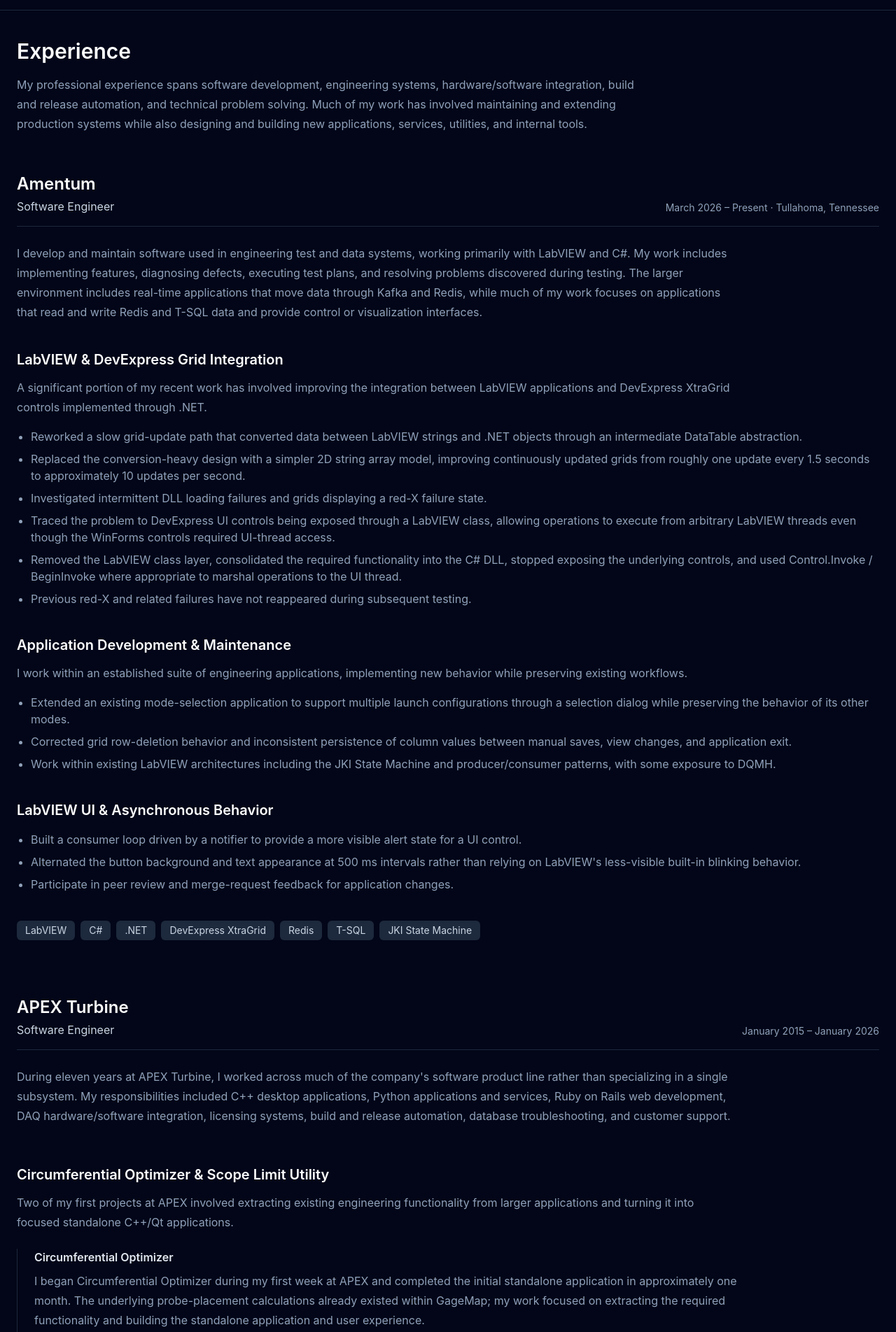
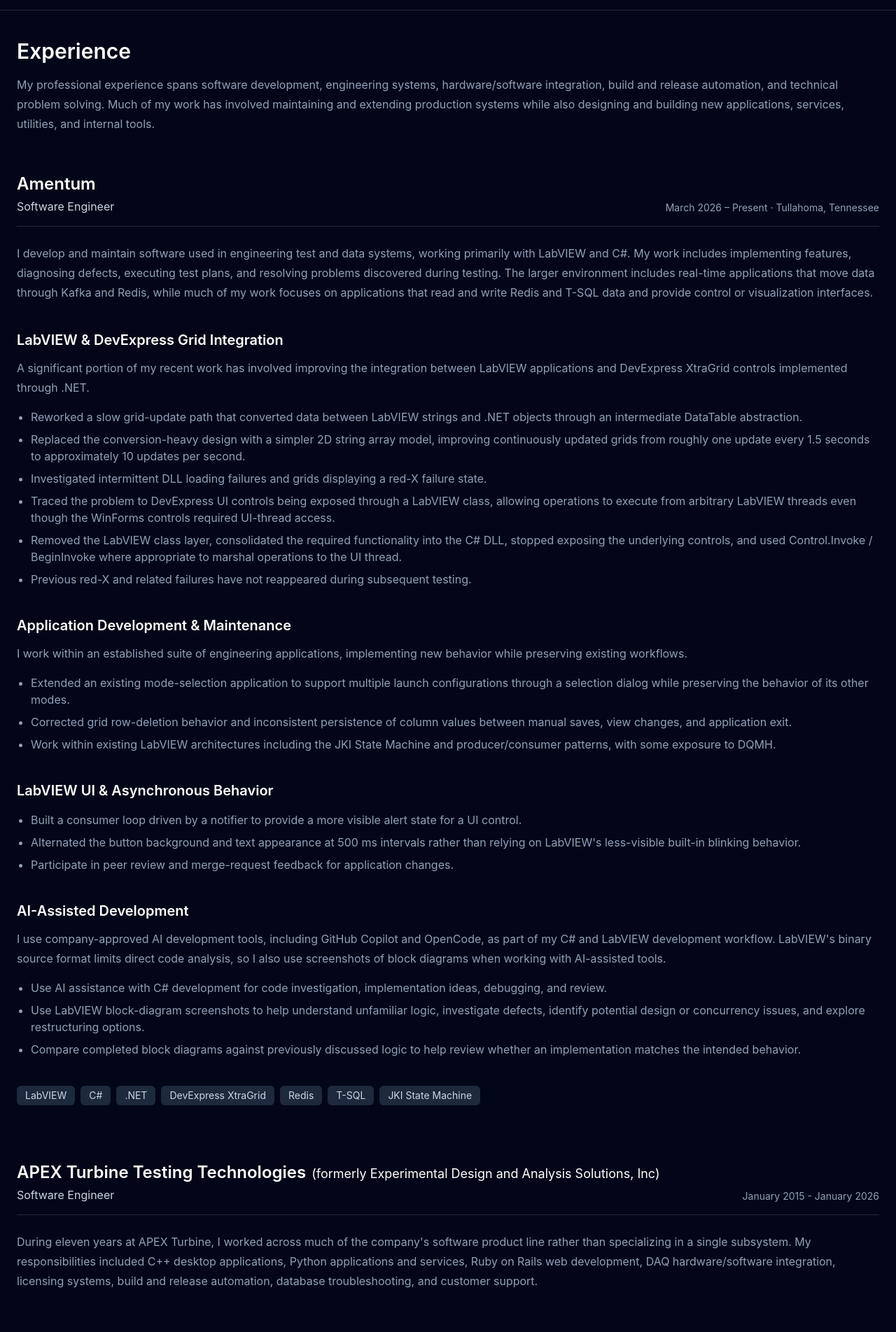
Before and after one commit to ironhead3829/bio, a React (Vite) app: page /biography/experience in a window 1280 px wide. Shown: the part 56-1960 px from the top of the page at 70% size. Built offline with nearby package versions, Linux system fonts and the light colour scheme.

Commit message:
added AI experience to about and expereience pages

```diff
--- a/src/pages/About.tsx
+++ b/src/pages/About.tsx
@@ -3,7 +3,7 @@
 export default function About() {
     return(
         <>
-            <section className="mx-auto w full max-w-7xl px-6 py-6">
+            <section className="mx-auto w-full max-w-7xl px-6 py-6">
                 <div className="grid gap-8 md:grid-cols-[1fr_auto] md:items-end">
                     <h1 className="text-3xl font-semibold text-white">
                         About Me
@@ -16,50 +16,91 @@
                     />
                 </div>
                 <p className="mt-4 text-slate-400">
-                    I've been programming, on and off, for about 40 years, but my professional career starter over 11 years ago.
-                    I started around age 10 with TI-BASIC and later learned Apple BASIC as a teenager. The first program I designed
-                    on my own was a simple Battleship-style game where the player and computer took turns guessing coordinates to
-                    find each other's ship. The second time I ran it, the computer sank my ship on its first guess. Despite that
-                    early defeat, I was hooked. At the time, I dreamed of eventually developing computer games.
+                    I've been programming, on and off, for about 40 years, but my professional
+                    career starter over 11 years ago. I started around age 10 with TI-BASIC and
+                    later learned Apple BASIC as a teenager. The first program I designed on my own
+                    was a simple Battleship-style game where the player and computer took turns
+                    guessing coordinates to find each other's ship. The second time I ran it, the
+                    computer sank my ship on its first guess. Despite that early defeat, I was
+                    hooked. At the time, I dreamed of eventually developing computer games.
                 </p>
 
                 <p className="mt-4 text-slate-400">
-                    My path into professional software engineering wasn't a straight one. I first learned C and C++ in
-                    college at 18, but life took me in other directions before I eventually returned to school. While working
-                    in the engineering industry, I completed my Computer Engineering degree and continued expanding my programming
-                    skills, including learning Qt. I moved into professional software development in 2015, fulfilling a goal I'd
-                    had since I was young.
+                    My path into professional software engineering wasn't a straight one. I first
+                    learned C and C++ in college at 18, but life took me in other directions before
+                    I eventually returned to school. While working in the engineering industry, I
+                    completed my Computer Engineering degree and continued expanding my programming
+                    skills, including learning Qt. I moved into professional software development in
+                    2015, fulfilling a goal I'd had since I was young.
                 </p>
             </section>
 
-            <section className="mx-auto w full max-w-7xl px-6 py-6">
+            <section className="mx-auto w-full max-w-7xl px-6 py-6">
                 <h2 className="text-3xl font-semibold text-white">
                     How I Approach Software Development
                 </h2>
 
                 <p className="mt-4 text-slate-400">
-                    What I enjoy most about software engineering is solving problems. Sometimes that means designing and building
-                    something new; other times it means tracking down a difficult bug in an unfamiliar or complex system. Both
-                    require understanding the problem, breaking it into manageable pieces, and finding a practical solution.
+                    What I enjoy most about software engineering is solving problems. Sometimes that
+                    means designing and building something new; other times it means tracking down a
+                    difficult bug in an unfamiliar or complex system. Both require understanding the
+                    problem, breaking it into manageable pieces, and finding a practical solution.
                 </p>
 
                 <p className="mt-4 text-slate-400">
-                    When debugging, my first priority is usually to reproduce the problem consistently. From there, I work through
-                    the system using whatever tools make sense—debuggers and breakpoints, logging or print statements, documentation,
-                    source-code analysis, and increasingly AI-assisted development tools. I use AI as another tool for reviewing code,
-                    exploring possible causes, evaluating potential solutions, and helping me work through unfamiliar technologies. The
-                    tools may change, but the objective is the same: understand what's actually happening rather than guessing at the
-                    cause.
+                    When debugging, my first priority is usually to reproduce the problem
+                    consistently. From there, I work through the system using whatever
+                    tools make sense—debuggers and breakpoints, logging or print statements,
+                    documentation, source-code analysis, and increasingly AI-assisted
+                    development tools. I use AI as another tool for reviewing code, exploring
+                    possible causes, evaluating potential solutions, and helping me work
+                    through unfamiliar technologies. The tools may change, but the objective
+                    is the same: understand what's actually happening rather than guessing at
+                    the cause.
                 </p>
 
                 <p className="mt-4 text-slate-400">
-                    I particularly enjoy the problems that don't stay neatly inside one layer of a system. Over the years, I've had to
-                    trace issues through application code, operating systems, libraries, databases, network communication, build systems,
-                    and physical hardware. That breadth has become an important part of how I approach engineering.
+                    I particularly enjoy the problems that don't stay neatly inside one layer
+                    of a system. Over the years, I've had to trace issues through application
+                    code, operating systems, libraries, databases, network communication, build
+                    systems, and physical hardware. That breadth has become an important part
+                    of how I approach engineering.
+                </p>
+
+                <h3 className="mt-6 text-xl font-semibold text-white">
+                    AI-Assisted Development
+                </h3>
+
+                <p className="mt-3 text-slate-400">
+                    I use AI development tools as part of my engineering workflow to navigate
+                    large codebases, investigate bugs, research unfamiliar APIs, review and
+                    refactor code, reduce repetitive work, and explore implementation
+                    approaches. My professional experience includes working with approved
+                    AI-assisted development tools such as GitHub Copilot and OpenCode, while
+                    I also explore tools such as ChatGPT, Gemini, and locally hosted models on
+                    my own.
+                </p>
+
+                <p className="mt-4 text-slate-400">
+                    I treat AI-generated code and recommendations as starting points rather
+                    than authoritative answers. AI can produce incorrect code, make assumptions
+                    about dependencies or library versions, and suggest solutions that do not
+                    fit the existing design. I review its recommendations against the surrounding
+                    code, consult documentation when necessary, compile and test changes, and
+                    benchmark performance-related changes before accepting them.
+                </p>
+
+                <p className="mt-4 text-slate-400">
+                    I am also exploring a more specification-driven workflow in which AI helps
+                    develop requirements, design decisions, edge cases, acceptance criteria,
+                    and testing plans before implementation. My goal is to preserve those
+                    decisions in Markdown documentation so that both developers and future
+                    AI-assisted development tools can understand the intended design before
+                    making changes to the code.
                 </p>
             </section>
 
-            <section className="mx-auto w full max-w-7xl px-6 py-6">
+            <section className="mx-auto w-full max-w-7xl px-6 py-6">
                 <h2 className="text-3xl font-semibold text-white">
                     A Generalist by Choice
                 </h2>
@@ -84,7 +125,7 @@
                 </p>
             </section>
 
-            <section className="mx-auto w full max-w-7xl px-6 py-6">
+            <section className="mx-auto w-full max-w-7xl px-6 py-6">
                 <h2 className="text-3xl font-semibold text-white">
                     Always Learning
                 </h2>
@@ -104,7 +145,7 @@
                 </p>
             </section>
 
-            <section className="mx-auto w full max-w-7xl px-6 py-6">
+            <section className="mx-auto w-full max-w-7xl px-6 py-6">
                 <h2 className="text-3xl font-semibold text-white">
                     Outside of Software
                 </h2>
--- a/src/pages/Experience.tsx
+++ b/src/pages/Experience.tsx
@@ -19,12 +19,11 @@
           Experience
         </h1>
 
-        <p className="mt-4 max-w-4xl leading-7 text-slate-400">
-          My professional experience spans software development, engineering
-          systems, hardware/software integration, build and release automation,
-          and technical problem solving. Much of my work has involved
-          maintaining and extending production systems while also designing and
-          building new applications, services, utilities, and internal tools.
+        <p className="mt-4 leading-7 text-slate-400">
+          My professional experience spans software development, engineering systems,
+          hardware/software integration, build and release automation, and technical problem
+          solving. Much of my work has involved maintaining and extending production systems while
+          also designing and building new applications, services, utilities, and internal tools.
         </p>
       </header>
 
@@ -52,7 +51,7 @@
           </div>
 
           <div className="mt-6 space-y-10">
-            <p className="max-w-5xl leading-7 text-slate-400">
+            <p className="leading-7 text-slate-400">
               I develop and maintain software used in engineering test and data
               systems, working primarily with LabVIEW and C#. My work includes
               implementing features, diagnosing defects, executing test plans,
@@ -68,7 +67,7 @@
                 LabVIEW & DevExpress Grid Integration
               </h3>
 
-              <p className="mt-3 max-w-5xl leading-7 text-slate-400">
+              <p className="mt-3 leading-7 text-slate-400">
                 A significant portion of my recent work has involved improving
                 the integration between LabVIEW applications and DevExpress
                 XtraGrid controls implemented through .NET.
@@ -114,7 +113,7 @@
                 Application Development & Maintenance
               </h3>
 
-              <p className="mt-3 max-w-5xl leading-7 text-slate-400">
+              <p className="mt-3 leading-7 text-slate-400">
                 I work within an established suite of engineering applications,
                 implementing new behavior while preserving existing workflows.
               </p>
@@ -160,6 +159,37 @@
               </BulletList>
             </div>
 
+            <div>
+              <h3 className="text-xl font-semibold text-white">
+                AI-Assisted Development
+              </h3>
+
+              <p className="mt-3 leading-7 text-slate-400">
+                I use company-approved AI development tools, including GitHub Copilot
+                and OpenCode, as part of my C# and LabVIEW development workflow.
+                LabVIEW&apos;s binary source format limits direct code analysis, so I
+                also use screenshots of block diagrams when working with AI-assisted
+                tools.
+              </p>
+
+              <BulletList>
+                <li>
+                  Use AI assistance with C# development for code investigation,
+                  implementation ideas, debugging, and review.
+                </li>
+                <li>
+                  Use LabVIEW block-diagram screenshots to help understand unfamiliar
+                  logic, investigate defects, identify potential design or concurrency
+                  issues, and explore restructuring options.
+                </li>
+                <li>
+                  Compare completed block diagrams against previously discussed logic
+                  to help review whether an implementation matches the intended
+                  behavior.
+                </li>
+              </BulletList>
+            </div>
+
             <div className="flex flex-wrap gap-2">
               <Badge>LabVIEW</Badge>
               <Badge>C#</Badge>
@@ -180,7 +210,10 @@
             <div className="flex flex-col gap-2 md:flex-row md:items-end md:justify-between">
               <div>
                 <h2 className="text-2xl font-semibold text-white">
-                  APEX Turbine
+                  APEX Turbine Testing Technologies
+                    <span className="text-lg font-normal text-white inline-block ml-2">
+                      (formerly Experimental Design and Analysis Solutions, Inc)
+                    </span>
                 </h2>
 
                 <p className="mt-1 text-slate-300">
@@ -189,13 +222,13 @@
               </div>
 
               <p className="text-sm text-slate-400">
-                January 2015 – January 2026
+                January 2015 - January 2026
               </p>
             </div>
           </div>
 
           <div className="mt-6 space-y-14">
-            <p className="max-w-5xl leading-7 text-slate-400">
+            <p className="leading-7 text-slate-400">
               During eleven years at APEX Turbine, I worked across much of the
               company&apos;s software product line rather than specializing in
               a single subsystem. My responsibilities included C++ desktop
@@ -211,7 +244,7 @@
                 Circumferential Optimizer & Scope Limit Utility
               </h3>
 
-              <p className="mt-3 max-w-5xl leading-7 text-slate-400">
+              <p className="mt-3 leading-7 text-slate-400">
                 Two of my first projects at APEX involved extracting existing
                 engineering functionality from larger applications and turning
                 it into focused standalone C++/Qt applications.
@@ -223,7 +256,7 @@
                     Circumferential Optimizer
                   </h4>
 
-                  <p className="mt-2 max-w-5xl leading-7 text-slate-400">
+                  <p className="mt-2 leading-7 text-slate-400">
                     I began Circumferential Optimizer during my first week at
                     APEX and completed the initial standalone application in
                     approximately one month. The underlying probe-placement
@@ -256,7 +289,7 @@
                     Scope Limit Utility
                   </h4>
 
-                  <p className="mt-2 max-w-5xl leading-7 text-slate-400">
+                  <p className="mt-2 leading-7 text-slate-400">
                     Immediately after Circumferential Optimizer, I created Scope
                     Limit Utility around limit-file functionality extracted from
                     an existing Workflow application.
@@ -286,7 +319,7 @@
                 DS / DR / DV Product Family
               </h3>
 
-              <p className="mt-3 max-w-5xl leading-7 text-slate-400">
+              <p className="mt-3 leading-7 text-slate-400">
                 DS, DR, and DV were separate engineering products built from a
                 substantially shared C++/FLTK codebase. I maintained and
                 extended shared functionality across configuration workflows,
@@ -339,7 +372,7 @@
                     PowerPoint Report Generation
                   </h4>
 
-                  <p className="mt-2 max-w-5xl leading-7 text-slate-400">
+                  <p className="mt-2 leading-7 text-slate-400">
                     I developed functionality for automatically constructing
                     PowerPoint presentations from plot images produced by the
                     applications.
@@ -373,7 +406,7 @@
                 DAQ Hardware & Software Integration
               </h3>
 
-              <p className="mt-3 max-w-5xl leading-7 text-slate-400">
+              <p className="mt-3 leading-7 text-slate-400">
                 I was the primary person responsible for integrating complete
                 DAQ systems with APEX software. This work crossed the boundary
                 between C++ application code, existing hardware plugins, vendor
@@ -417,7 +450,7 @@
                 APEX License Manager
               </h3>
 
-              <p className="mt-3 max-w-5xl leading-7 text-slate-400">
+              <p className="mt-3 leading-7 text-slate-400">
                 I designed and implemented the architecture for a centralized
                 licensing system that replaced licensing logic distributed
                 across individual APEX applications. FlexNet itself and an
@@ -482,6 +515,17 @@
                       configuration so changes could be loaded without
                       restarting the daemon.
                     </li>
+                    <li>
+                      Used AI-assisted code review to identify additional failure paths in the
+                      Python daemon, including malformed requests, socket-binding failures,
+                      heartbeat-monitor exceptions, and shutdown cleanup.
+                    </li>
+
+                    <li>
+                      Evaluated and incorporated thread-safety recommendations including
+                      threading.Event for shutdown signaling and threading.Lock around shared
+                      connection-list updates.
+                    </li>
                   </BulletList>
                 </div>
 
@@ -518,7 +562,7 @@
                 APEX User Portal
               </h3>
 
-              <p className="mt-3 max-w-5xl leading-7 text-slate-400">
+              <p className="mt-3 leading-7 text-slate-400">
                 I inherited an existing Ruby on Rails 4.1 customer portal after
                 APEX stopped outsourcing its development. I had no previous
                 Rails experience when I volunteered to take over the
@@ -696,7 +740,7 @@
                 Build, Release & Documentation Automation
               </h3>
 
-              <p className="mt-3 max-w-5xl leading-7 text-slate-400">
+              <p className="mt-3 leading-7 text-slate-400">
                 My APEX responsibilities also included maintaining and
                 improving systems used to build, package, sign, document, and
                 release software across Windows and Linux.
@@ -750,7 +794,7 @@
                     DAQ+ Viewer
                   </h4>
 
-                  <p className="mt-2 max-w-5xl leading-7 text-slate-400">
+                  <p className="mt-2 leading-7 text-slate-400">
                     Built the initial DAQ+ Viewer application from scratch,
                     following styling established by the larger DAQ+ project.
                     The frontend was primarily QML/JavaScript, obtained data
@@ -764,7 +808,7 @@
                     Internal License File Generator
                   </h4>
 
-                  <p className="mt-2 max-w-5xl leading-7 text-slate-400">
+                  <p className="mt-2 leading-7 text-slate-400">
                     Created a Python/PySide6 desktop application that replaced
                     manually constructing FlexNet license files in a text
                     editor. The application provided structured inputs,
@@ -778,7 +822,7 @@
                     Dewesoft Binary Writer
                   </h4>
 
-                  <p className="mt-2 max-w-5xl leading-7 text-slate-400">
+                  <p className="mt-2 leading-7 text-slate-400">
                     Implemented a C++ Dewesoft binary-file writer using the
                     published format specification and example code, deriving
                     it from APEX&apos;s existing file-writer framework and
@@ -791,7 +835,7 @@
                     QR Code Utility
                   </h4>
 
-                  <p className="mt-2 max-w-5xl leading-7 text-slate-400">
+                  <p className="mt-2 leading-7 text-slate-400">
                     Created a small internal Python/PySide6 GUI using the qrcode
                     module to generate QR codes for website and portal links
                     used in sales and conference material.
@@ -806,12 +850,59 @@
                 Software Engineering Practices
               </h3>
 
-              <p className="mt-3 max-w-5xl leading-7 text-slate-400">
+              <p className="mt-3 leading-7 text-slate-400">
                 Across the APEX product line, I regularly worked with
                 object-oriented C++ designs, large existing codebases,
                 cross-platform development, difficult debugging problems, peer
                 review, customer support, and informal mentoring.
               </p>
+
+              <div className="mt-6 border-l border-slate-800 pl-6">
+                <h4 className="font-semibold text-slate-200">
+                  AI-Assisted Development
+                </h4>
+
+                <p className="mt-2 leading-7 text-slate-400">
+                  I incorporated GitHub Copilot into my development workflow for
+                  navigating large codebases, investigating defects, researching
+                  unfamiliar APIs, reviewing and refactoring code, reducing repetitive
+                  work, and exploring implementation approaches.
+                </p>
+
+                <BulletList>
+                  <li>
+                    Used AI-assisted repository search to locate relevant code in large,
+                    established applications, either beginning with suspected classes
+                    and files or searching across the codebase when the implementation
+                    location was unknown.
+                  </li>
+
+                  <li>
+                    Used AI to navigate large, unfamiliar areas of existing codebases, trace
+                    data and application behavior across related classes, and understand
+                    existing implementation patterns when developing new features.
+                  </li>
+
+                  <li>
+                    Rejected AI-generated approaches when they relied on incorrect assumptions,
+                    using the surrounding code and system behavior to guide further investigation.
+                  </li>
+
+                  <li>
+                    Used AI-assisted review for refactoring tasks such as breaking up
+                    large functions, extracting duplicated logic, reducing repeated code,
+                    and consolidating constants scattered across multiple files.
+                  </li>
+
+                  <li>
+                    Independently evaluated AI recommendations by examining surrounding
+                    code and execution paths, consulting documentation, compiling and
+                    running changes, reproducing problems, exercising affected
+                    functionality, and benchmarking performance-related changes when
+                    appropriate.
+                  </li>
+                </BulletList>
+              </div>
 
               <BulletList>
                 <li>
@@ -893,13 +984,13 @@
               </div>
 
               <p className="text-sm text-slate-400">
-                July 2009 – January 2015 · Huntsville, Alabama
+                July 2009 - January 2015 · Huntsville, Alabama
               </p>
             </div>
           </div>
 
           <div className="mt-6 space-y-10">
-            <p className="max-w-5xl leading-7 text-slate-400">
+            <p className="leading-7 text-slate-400">
               Before moving into full-time software engineering, I worked in
               engineering project execution and qualification testing. This
               role gave me experience with formal engineering requirements,
```
